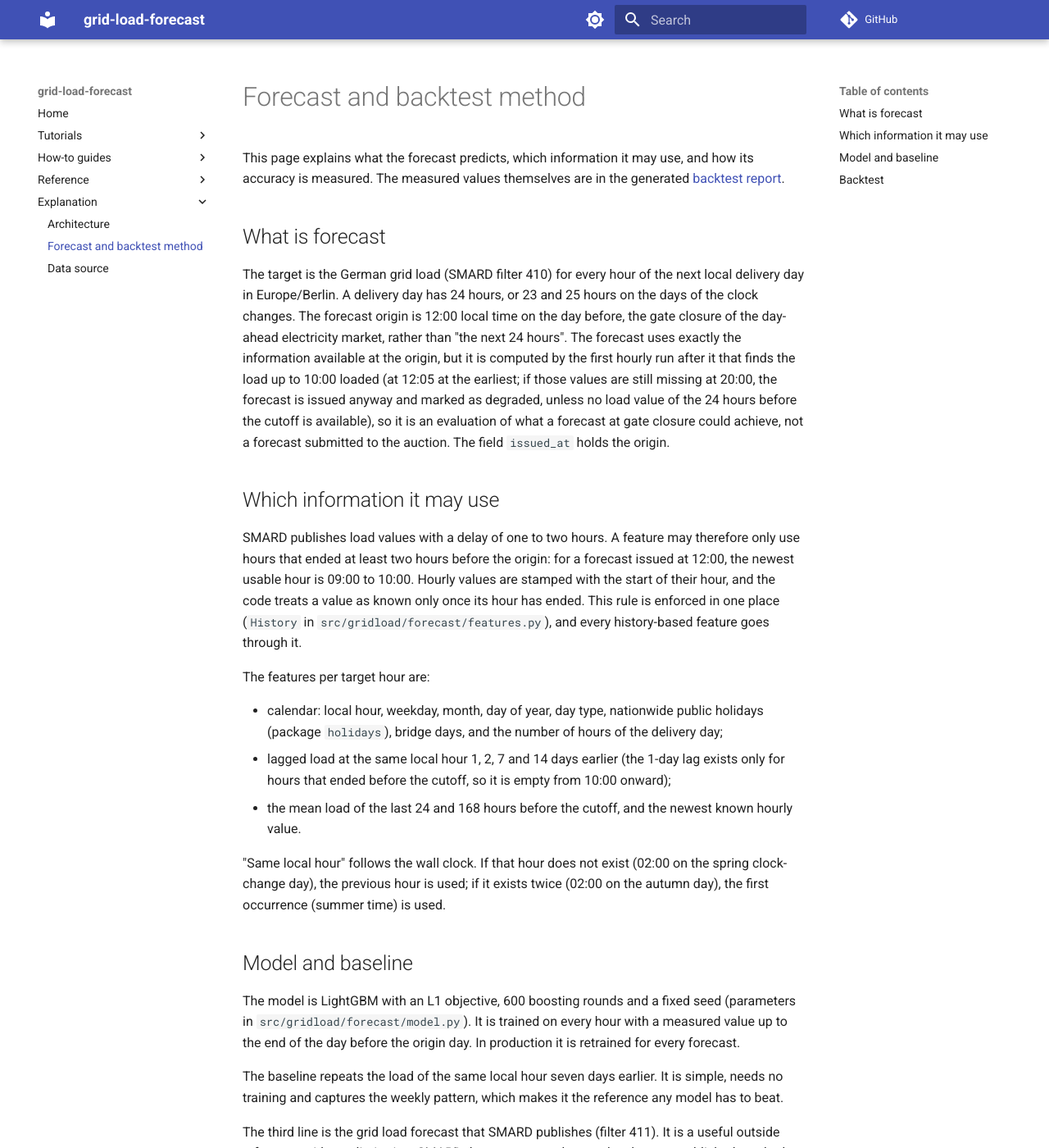
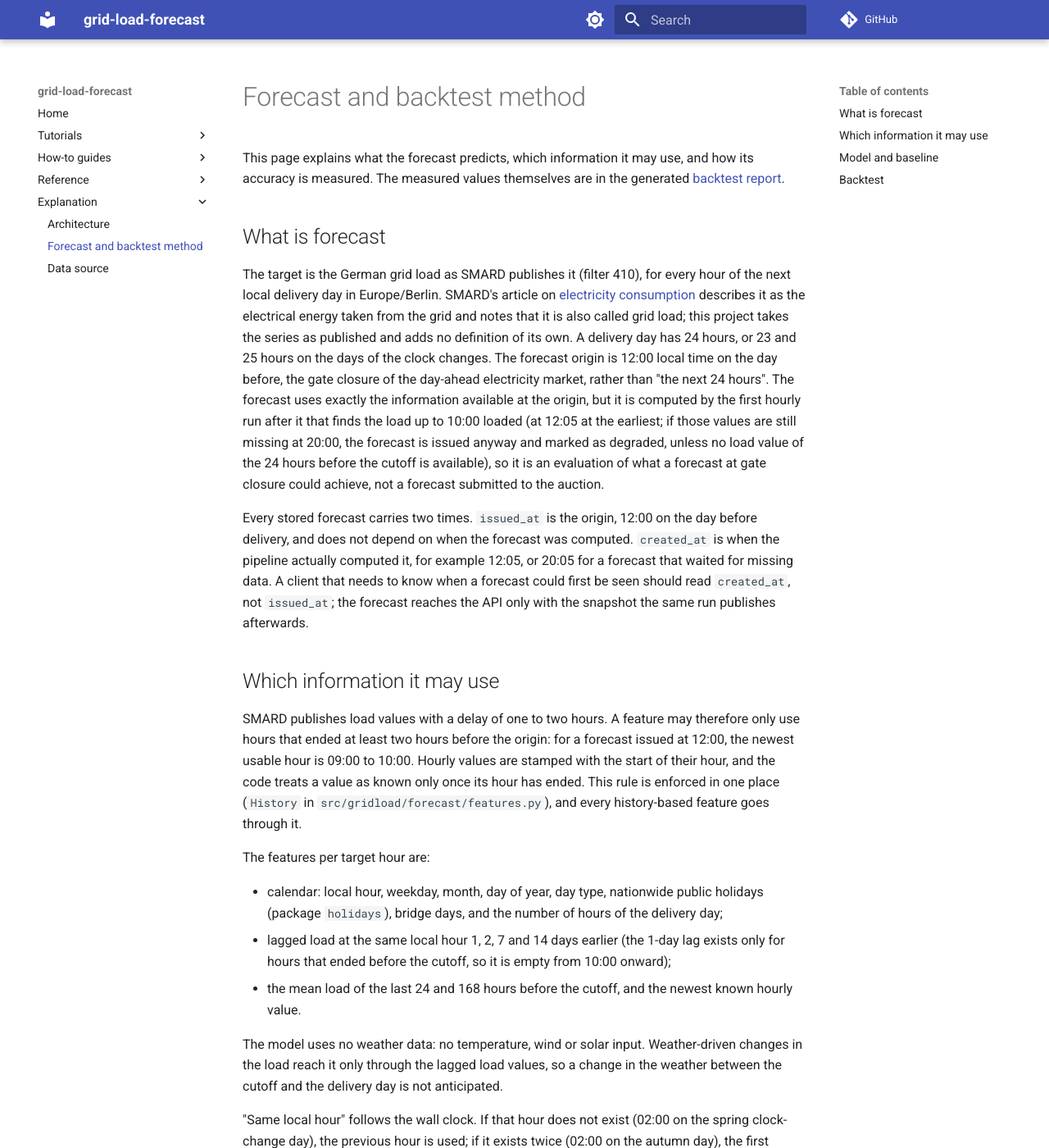
Before and after one commit to deka641/grid-load-forecast, an MkDocs documentation site: the page built from docs/explanation/forecast.md, in a window 1280 px wide and 1400 px high. Shown: the whole window at 82% size. Built offline with MkDocs 1.6.1 and Material for MkDocs 9.7.7, drawn with Linux system fonts in a browser that asks for light colours; comment, search, counter and statistics services are not loaded.

Commit message:
Explain the forecast target, its inputs and its two times

```diff
--- a/docs/explanation/forecast.md
+++ b/docs/explanation/forecast.md
@@ -4,7 +4,9 @@ This page explains what the forecast predicts, which information it may use, and
 
 ## What is forecast
 
-The target is the German grid load (SMARD filter 410) for every hour of the next local delivery day in Europe/Berlin. A delivery day has 24 hours, or 23 and 25 hours on the days of the clock changes. The forecast origin is 12:00 local time on the day before, the gate closure of the day-ahead electricity market, rather than "the next 24 hours". The forecast uses exactly the information available at the origin, but it is computed by the first hourly run after it that finds the load up to 10:00 loaded (at 12:05 at the earliest; if those values are still missing at 20:00, the forecast is issued anyway and marked as degraded, unless no load value of the 24 hours before the cutoff is available), so it is an evaluation of what a forecast at gate closure could achieve, not a forecast submitted to the auction. The field `issued_at` holds the origin.
+The target is the German grid load as SMARD publishes it (filter 410), for every hour of the next local delivery day in Europe/Berlin. SMARD's article on [electricity consumption](https://www.smard.de/page/en/wiki-article/6078/6036/electricity-consumption) describes it as the electrical energy taken from the grid and notes that it is also called grid load; this project takes the series as published and adds no definition of its own. A delivery day has 24 hours, or 23 and 25 hours on the days of the clock changes. The forecast origin is 12:00 local time on the day before, the gate closure of the day-ahead electricity market, rather than "the next 24 hours". The forecast uses exactly the information available at the origin, but it is computed by the first hourly run after it that finds the load up to 10:00 loaded (at 12:05 at the earliest; if those values are still missing at 20:00, the forecast is issued anyway and marked as degraded, unless no load value of the 24 hours before the cutoff is available), so it is an evaluation of what a forecast at gate closure could achieve, not a forecast submitted to the auction.
+
+Every stored forecast carries two times. `issued_at` is the origin, 12:00 on the day before delivery, and does not depend on when the forecast was computed. `created_at` is when the pipeline actually computed it, for example 12:05, or 20:05 for a forecast that waited for missing data. A client that needs to know when a forecast could first be seen should read `created_at`, not `issued_at`; the forecast reaches the API only with the snapshot the same run publishes afterwards.
 
 ## Which information it may use
 
@@ -15,6 +17,8 @@ The features per target hour are:
 - calendar: local hour, weekday, month, day of year, day type, nationwide public holidays (package `holidays`), bridge days, and the number of hours of the delivery day;
 - lagged load at the same local hour 1, 2, 7 and 14 days earlier (the 1-day lag exists only for hours that ended before the cutoff, so it is empty from 10:00 onward);
 - the mean load of the last 24 and 168 hours before the cutoff, and the newest known hourly value.
+
+The model uses no weather data: no temperature, wind or solar input. Weather-driven changes in the load reach it only through the lagged load values, so a change in the weather between the cutoff and the delivery day is not anticipated.
 
 "Same local hour" follows the wall clock. If that hour does not exist (02:00 on the spring clock-change day), the previous hour is used; if it exists twice (02:00 on the autumn day), the first occurrence (summer time) is used.
 
```
Also changed, not shown: README.md (+1 -1 lines).
